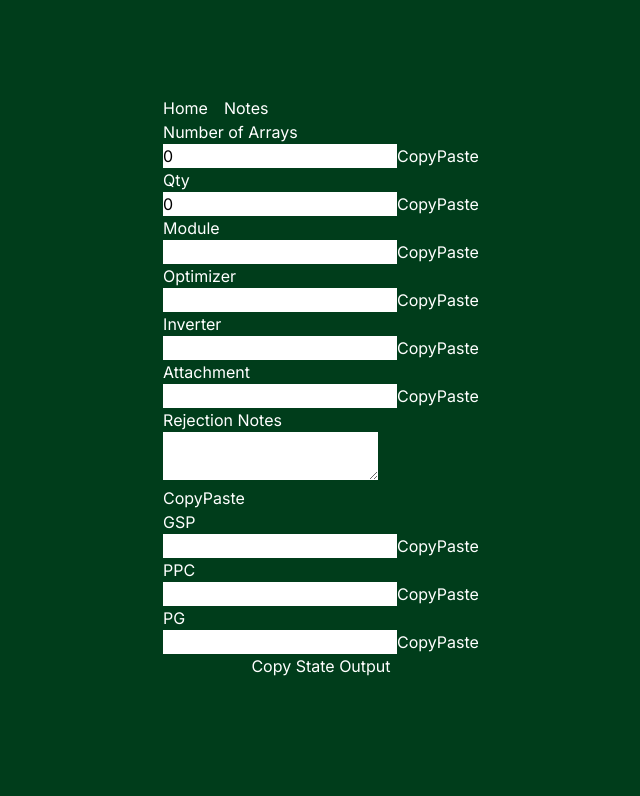
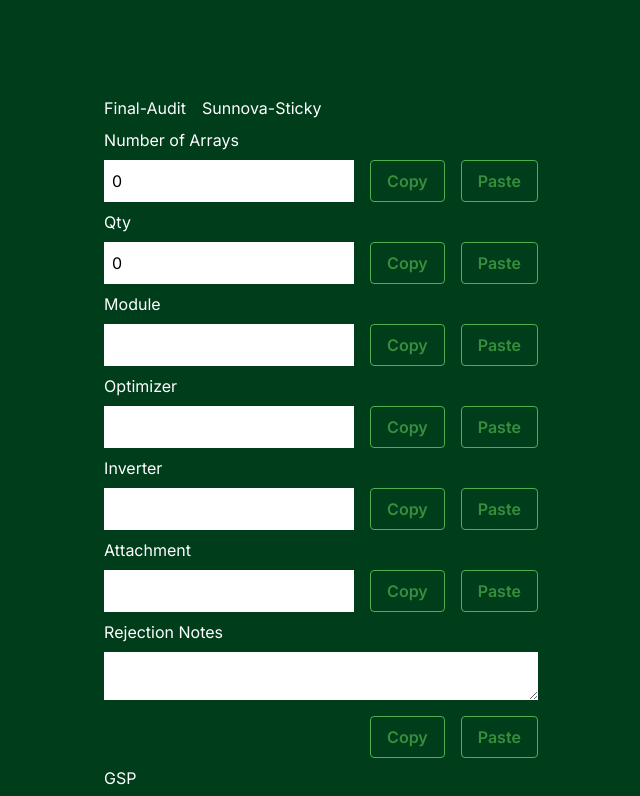
Before and after one commit to rockyliwanag/ff-final-audit, a Next.js app: page /notes in a window 1280 px wide. Shown: the top 796 px of the page, without its empty margins (319-959 px from the left). Built offline with nearby package versions, Linux system fonts and the light colour scheme.

Commit message:
styling: Sunnova Notes

```diff
--- a/src/app/notes/page.js
+++ b/src/app/notes/page.js
@@ -1,5 +1,6 @@
 'use client'
 import { useState } from 'react';
+import { Radio } from '@material-tailwind/react';
 import InputCP from '../../components/InputCP';
 import Navigate from '../../components/Navigation';
 
@@ -18,7 +19,8 @@ export default function Notes() {
 
     const copyToClipboard = () => {
         const stateOutput =
-            `${numArray} array/s
+            `
+            ${numArray} array/s
             ${numQty} ${module}
             ${optimizer}
             ${inverter}
@@ -28,7 +30,8 @@ export default function Notes() {
             $${ppc}/w
             ${pg} kWh
 
-            ${rejection}`;
+            ${rejection}
+            `;
 
         navigator.clipboard.writeText(stateOutput)
             .then(() => {
@@ -39,18 +42,14 @@ export default function Notes() {
             });
     };
 
-    // ...
-
-    <button onClick={copyToClipboard}>Copy State Output</button>
-
     return (
         <main className="flex min-h-screen flex-col items-center justify-between p-24">
-            <div className='flex flex-col'>
+            <div className='flex flex-col gap-y-2'>
                 <Navigate />
                 <h1 className="font-italic">Number of Arrays</h1>
-                <InputCP inputValue={numArray} setInputValue={setNumArray} variant="text" />
+                <InputCP inputValue={numArray} setInputValue={setNumArray} variant="number" />
                 <h1 className="font-italic">Qty</h1>
-                <InputCP inputValue={numQty} setInputValue={setNumQty} variant="text"/>
+                <InputCP inputValue={numQty} setInputValue={setNumQty} variant="number"/>
                 <h1 className="font-italic">Module</h1>
                 <InputCP inputValue={module} setInputValue={setModule} variant="text"/>
                 <h1 className="font-italic">Optimizer</h1>
@@ -62,12 +61,12 @@ export default function Notes() {
                 <h1 className="font-italic">Rejection Notes</h1>
                 <InputCP inputValue={rejection} setInputValue={setRejection} variant="Textarea"/>
                 <h1 className="font-italic">GSP</h1>
-                <InputCP inputValue={gsp} setInputValue={setGsp} variant="text"/>
+                <InputCP inputValue={gsp} setInputValue={setGsp} variant="number"/>
                 <h1 className="font-italic">PPC</h1>
-                <InputCP inputValue={ppc} setInputValue={setPpc} variant="text"/>
+                <InputCP inputValue={ppc} setInputValue={setPpc} variant="number"/>
                 <h1 className="font-italic">PG</h1>
-                <InputCP inputValue={pg} setInputValue={setPg} variant="text"/>
-                <button onClick={copyToClipboard}>Copy State Output</button>
+                <InputCP inputValue={pg} setInputValue={setPg} variant="number"/>
+                <button className='bg-transparent hover:bg-green-500 text-green-700 font-semibold hover:text-white py-2 px-4 border border-green-500 hover:border-transparent rounded' onClick={copyToClipboard}>Copy Notes</button>
             </div>
         </main>
     );
--- a/src/components/InputCP.jsx
+++ b/src/components/InputCP.jsx
@@ -1,6 +1,6 @@
 'use client';
 
-const InputCP = ({inputValue, setInputValue, variant}) => {
+const InputCP = ({inputValue, setInputValue, variant }) => {
 
     // Function to copy the input value to clipboard
     const copyToClipboard = () => {
@@ -14,31 +14,31 @@ const InputCP = ({inputValue, setInputValue, variant}) => {
     };
   return (
     <div>
-        <div className='flex flex-col gap-x-4'>
+        <div className=''>
             {variant === 'Textarea' ?
-                <div>
+                <div className="flex flex-col gap-y-4">
                     <textarea
                     className="text-black w-200"
                     name='inputValue'
                     value={inputValue}
                     onChange={(e) => setInputValue(e.target.value)}
                     />
-                    <div className="align-end">
-                        <button onClick={copyToClipboard}>Copy</button>
-                        <button onClick={pasteFromClipboard}>Paste</button>
+                    <div className="flex flex-row justify-end gap-x-4">
+                        <button className='bg-transparent hover:bg-green-500 text-green-700 font-semibold hover:text-white py-2 px-4 border border-green-500 hover:border-transparent rounded' onClick={copyToClipboard}>Copy</button>
+                        <button className='bg-transparent hover:bg-green-500 text-green-700 font-semibold hover:text-white py-2 px-4 border border-green-500 hover:border-transparent rounded' onClick={pasteFromClipboard}>Paste</button>
                     </div>
                 </div>
             :
-            <div>
+            <div className="flex flex-row gap-x-4">
                 <input
-                    className="text-black"
-                    type='text'
-                    name='inputValue'
+                    className="text-black p-2"
+                    type={variant}
+                    name={inputValue}
                     value={inputValue}
                     onChange={(e) => setInputValue(e.target.value)}
                 />
-                <button onClick={copyToClipboard}>Copy</button>
-                <button onClick={pasteFromClipboard}>Paste</button>
+                <button className='bg-transparent hover:bg-green-500 text-green-700 font-semibold hover:text-white py-2 px-4 border border-green-500 hover:border-transparent rounded' onClick={copyToClipboard}>Copy</button>
+                <button className='bg-transparent hover:bg-green-500 text-green-700 font-semibold hover:text-white py-2 px-4 border border-green-500 hover:border-transparent rounded' onClick={pasteFromClipboard}>Paste</button>
             </div>}
         </div>
     </div>
--- a/src/components/Navigation.jsx
+++ b/src/components/Navigation.jsx
@@ -7,10 +7,10 @@ const Navigation = () => {
         <nav>
             <ul className='flex gap-4 flex-row'>
                 <li>
-                    <Link href="/">Home</Link>
+                    <Link href="/">Final-Audit</Link>
                 </li>
                 <li>
-                    <Link href="/notes">Notes</Link>
+                    <Link href="/notes">Sunnova-Sticky</Link>
                 </li>
             </ul>
         </nav>
```
